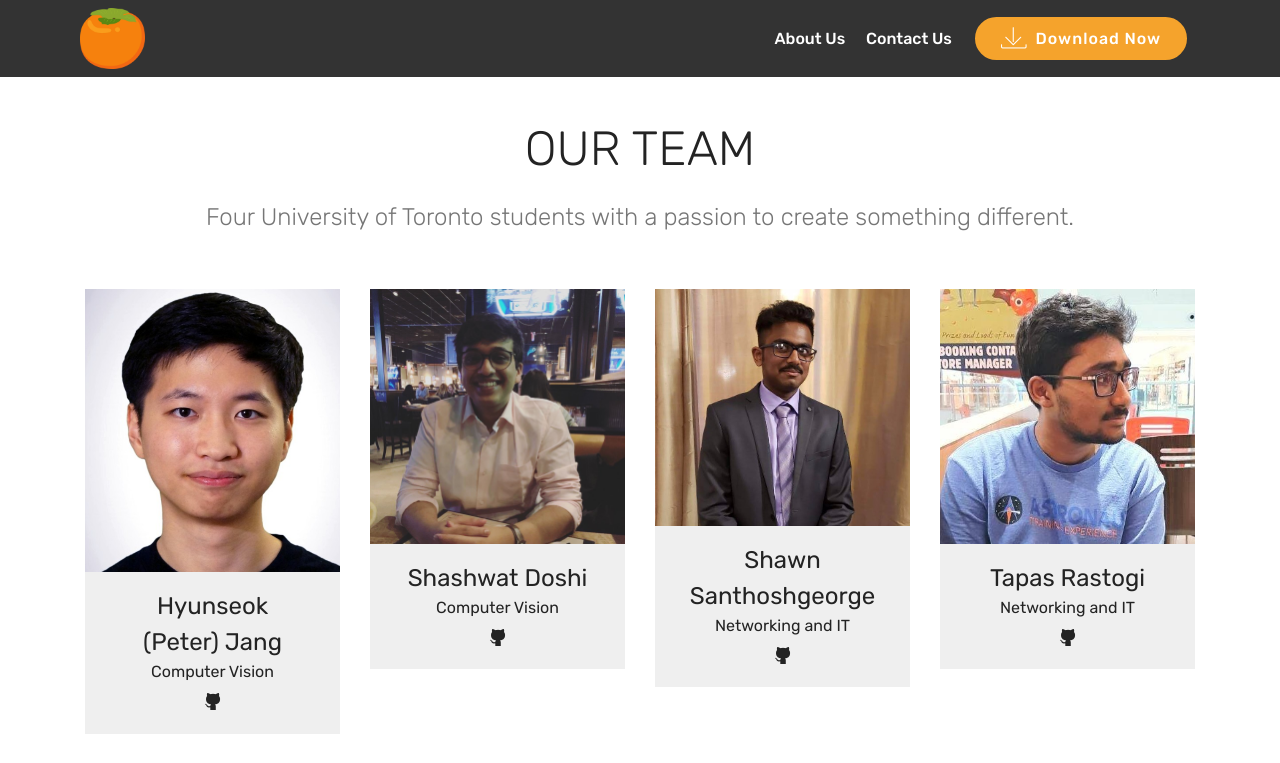
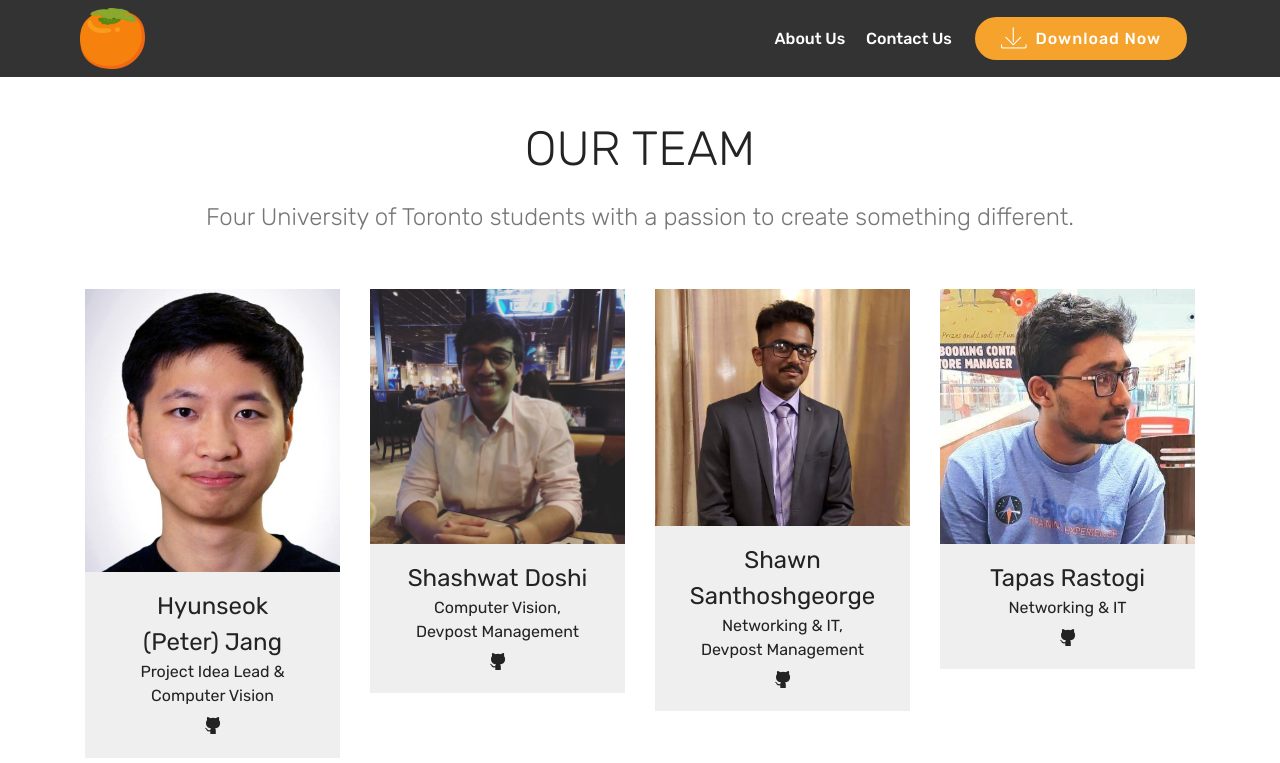
Before and after one commit to tapasrastogi2411/GamseeAI, a plain HTML site: page page1.html in a window 1280 px wide. Shown: the top 763 px of the page. Drawn offline with Linux system fonts and the light colour scheme; files whose address does not match are found by name.

```diff
--- a/page1.html
+++ b/page1.html
@@ -65,7 +65,7 @@
     </nav>
 </section>
 
-<section class="engine"><a href="https://mobirise.info/c">website builder</a></section><section class="team1 cid-rQEoo307MB" id="team1-7">
+<section class="engine"><a href="https://mobirise.info/t">free amp template</a></section><section class="team1 cid-rQEoo307MB" id="team1-7">
 
 
 
@@ -85,7 +85,7 @@
                         <p class="mbr-fonts-style display-5">Hyunseok <br>(Peter) Jang<br></p>
                     </div>
                     <div class="item-role px-2">
-                        <p>Computer Vision</p>
+                        <p>Project Idea Lead &amp;<br>Computer Vision</p>
                     </div>
                     <div class="item-social pt-2">
 
@@ -118,7 +118,7 @@
                            Shashwat Doshi</p>
                     </div>
                     <div class="item-role px-2">
-                        <p>Computer Vision</p>
+                        <p>Computer Vision,<br>Devpost Management</p>
                     </div>
                     <div class="item-social pt-2">
                         <a href="https://github.com/shashwat-doshi" target="_blank">
@@ -151,7 +151,7 @@
                            Shawn Santhoshgeorge</p>
                     </div>
                     <div class="item-role px-2">
-                        <p>Networking and IT</p>
+                        <p>Networking &amp; IT, <br>Devpost Management</p>
                     </div>
                     <div class="item-social pt-2">
                         <a href="https://github.com/ShawnGeorge03" target="_blank">
@@ -184,7 +184,7 @@
                            Tapas Rastogi</p>
                     </div>
                     <div class="item-role px-2">
-                        <p>Networking and IT</p>
+                        <p>Networking &amp; IT</p>
                     </div>
                     <div class="item-social pt-2">
                         <a href="https://github.com/tapasrastogi2411" target="_blank">
```
Also changed, not shown: index.html (+1 -1 lines), page2.html (+2 -2 lines), 1 other file.
